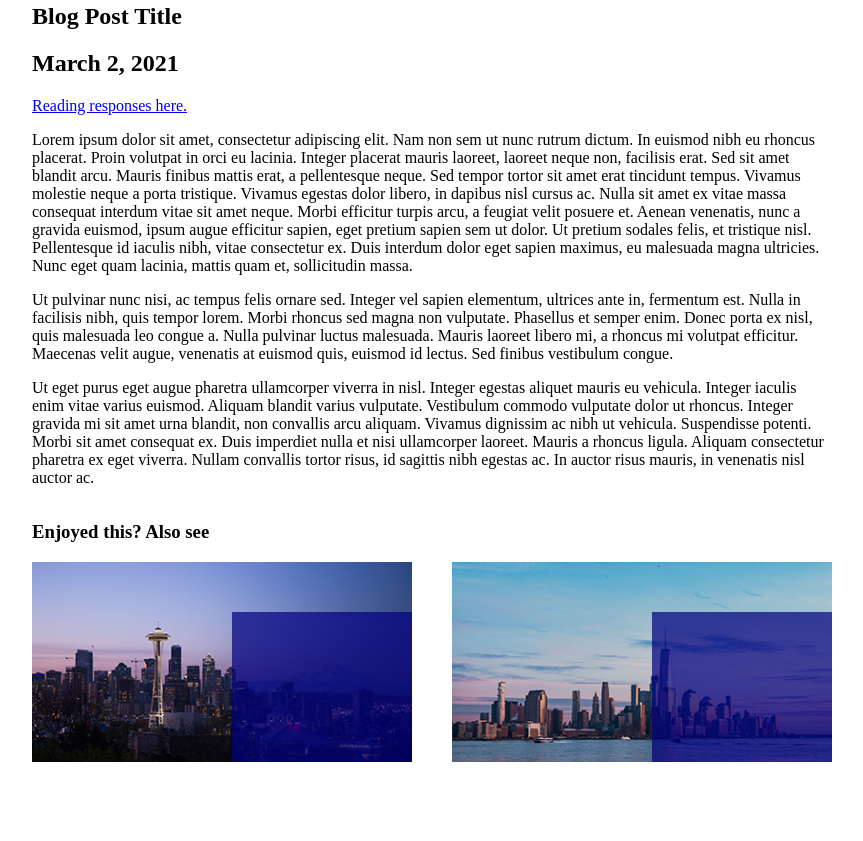
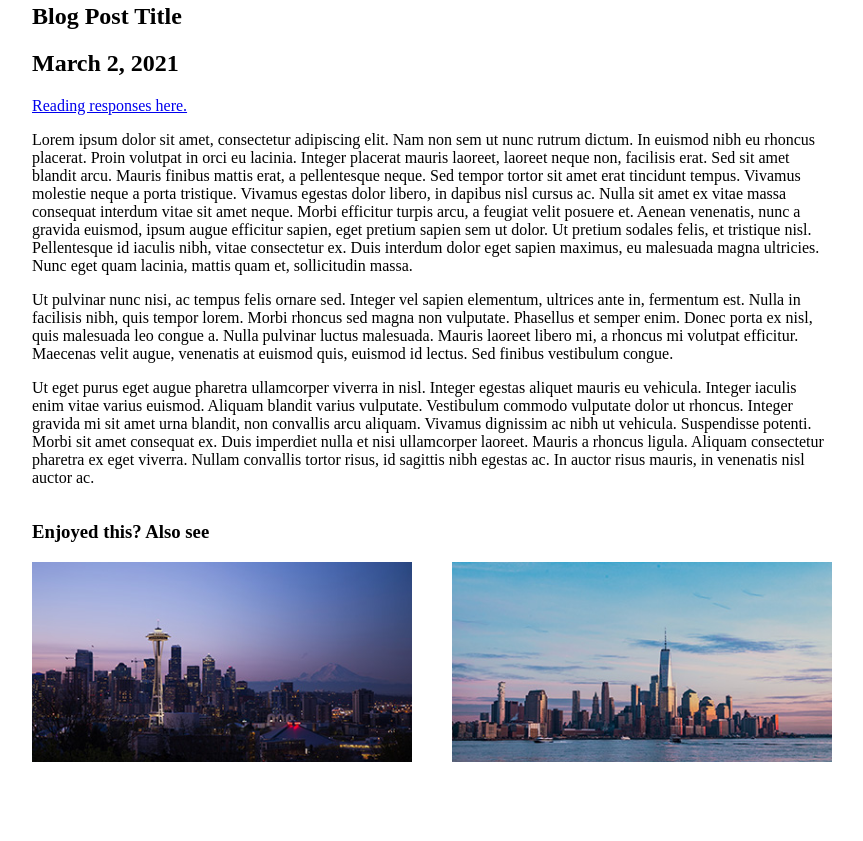
Before and after one commit to weijiexi/weijiexi.github.io, a plain HTML site: page homeworks/hw4/index.html in a window 1280 px wide. Shown: the part 617-1458 px from the top of the page, without its empty margins (208-1071 px from the left). Drawn offline with Linux system fonts and the light colour scheme.

Commit message:
finished hw4

```diff
--- a/homeworks/hw4/assets/css/style.css
+++ b/homeworks/hw4/assets/css/style.css
@@ -40,7 +40,7 @@ header {
 
 .image-card {
     display: inline-block;
-    float: left;
+    float:left;
     overflow: hidden;
     margin-right: 40px;
     /* PROBLEM 3: Give .image-card the appropriate position type */
@@ -59,25 +59,22 @@ header {
 .image-card-color-overlay {
     position: absolute;
     /* PROBLEM 4: Move the color overlay to cover the image properly */
-
-    top: 50px;
-    left: 200px;
+    top: 0px;
+    left: 0px;
     /* PROBLEM 5: What should the opacity be when there is no hover? */
-    opacity: 0.7;
+    opacity: 0;
     transition: 0.3s;
     background-color: navy;
 }
 
 .image-card:hover .image-card-color-overlay {
     /* PROBLEM 5: Pick an opacity for the blue hover effect */
-    opacity: 0.7;
+    opacity: 0.25;
 }
 
 .image-card-text {
     /* PROBLEM 6: Similar to .image-card-cover-overlay, position the card text */
-
-
-
+    position: absolute;
     color: white;
 }
 
```
Also changed, not shown: 3 other files.
